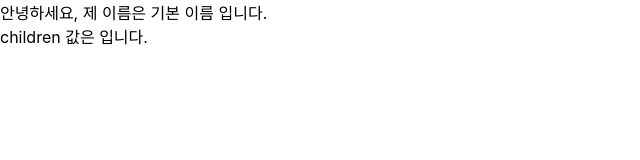
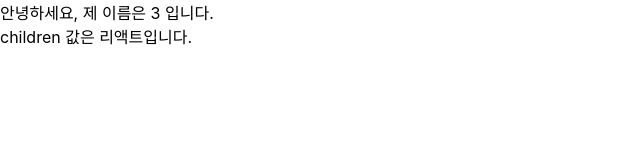
Before and after one commit to RosieOh/React_Playground, a React (Create React App) app in the folder prac1/: page / in a window 1280 px wide. Shown: the top 160 px of the page, without its empty margins (0-640 px from the left). Built offline with nearby package versions, Linux system fonts and the light colour scheme.

Commit message:
✨FEAT : propTypes를 통한 props 검증

```diff
--- a/prac1/src/App.js
+++ b/prac1/src/App.js
@@ -2,7 +2,7 @@
 import MyComponent from "./components/MyComponent";
 
 function App() {
-  return <MyComponent />
+  return <MyComponent name={3}>리액트</MyComponent>;
 };
 
 export default App;
--- a/prac1/src/components/MyComponent.js
+++ b/prac1/src/components/MyComponent.js
@@ -1,4 +1,5 @@
 import React from 'react';
+import PropTypes from 'prop-types';
 
 const MyComponent = ({ name, children }) => {
     return (
@@ -14,4 +15,8 @@
     name: '기본 이름'
 };
 
+MyComponent.propTypes = {
+    name: PropTypes.string
+};
+
 export default MyComponent;
```
